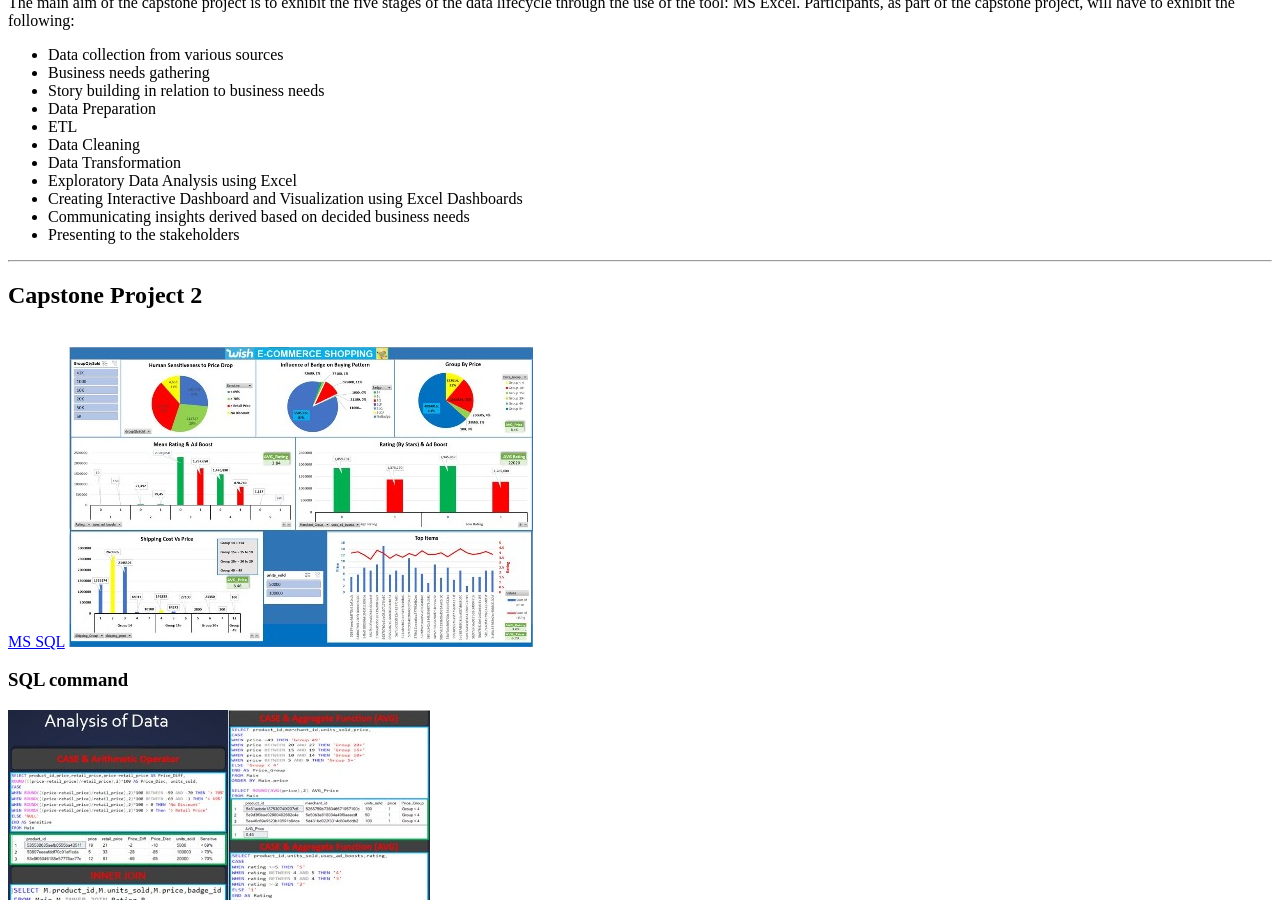
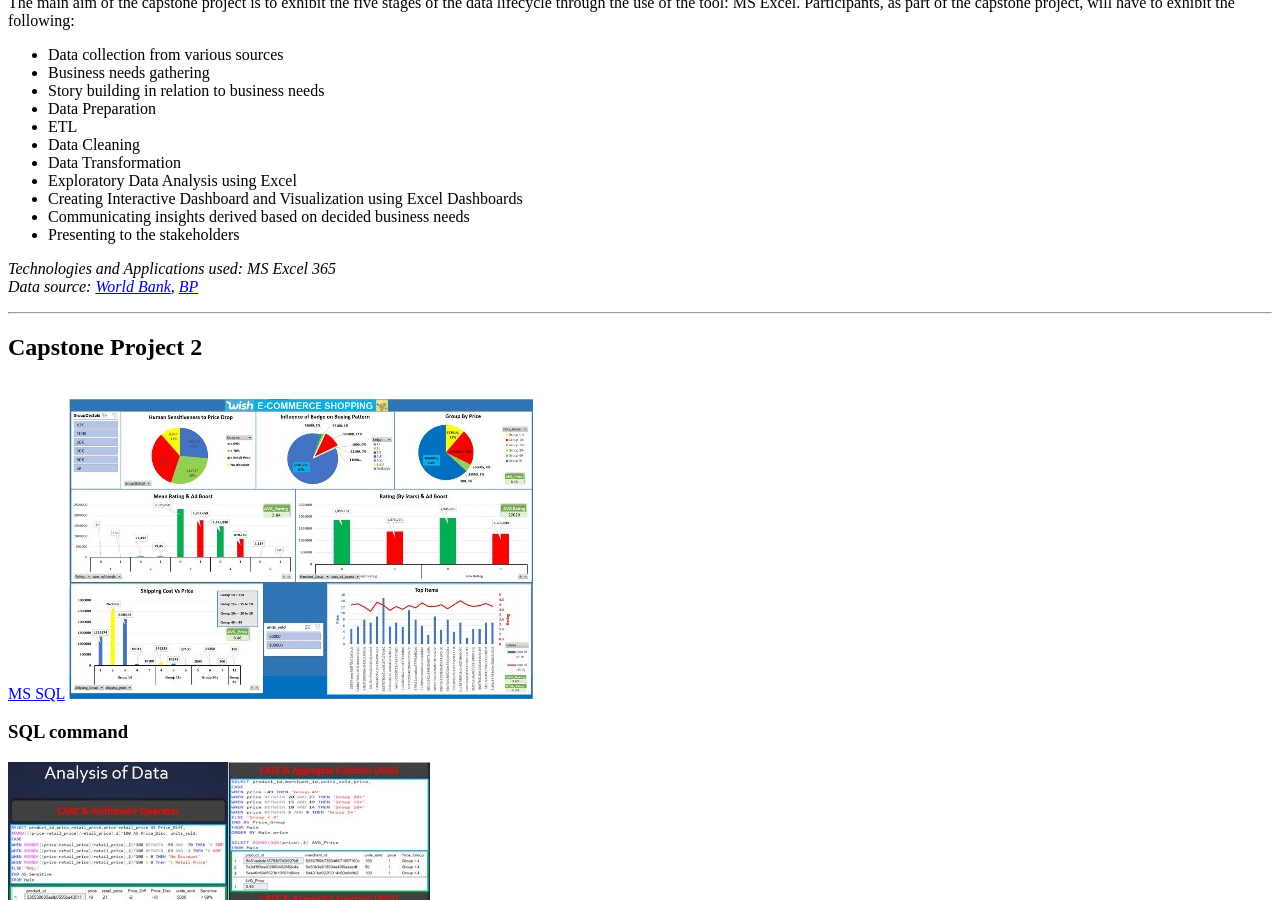
Before and after one commit to ZalehaAli/Data-Analytics-Portfolio, a Jekyll site: the page built from index.md, in a window 1280 px wide and 900 px high, scrolled down 861 px. Built offline with Jekyll 4.4.1, drawn with Linux system fonts in a browser that asks for light colours; our own code applies the rules of GitHub Pages for plain Markdown files.

Commit message:
Update index.md

```diff
--- a/index.md
+++ b/index.md
@@ -29,6 +29,10 @@ The main aim of the capstone project is to exhibit the five stages of the data l
 * Communicating insights derived based on decided business needs
 <br>
 * Presenting to the stakeholders
+<br>
+<p><em>Technologies and Applications used: MS Excel 365</em><br>
+  <em>Data source: <a href="https://data.worldbank.org/indicator/EN.ATM.CO2E.PC" target="_blank">World Bank</a>, <a href="https://www.bp.com/content/dam/bp/business-sites/en/global/corporate/pdfs/energy-economics/statistical-review/bp-stats-review-2019-full-report.pdf" target="_blank">BP</a></em>
+</p>
 
 ---
 ## Capstone Project 2
```
